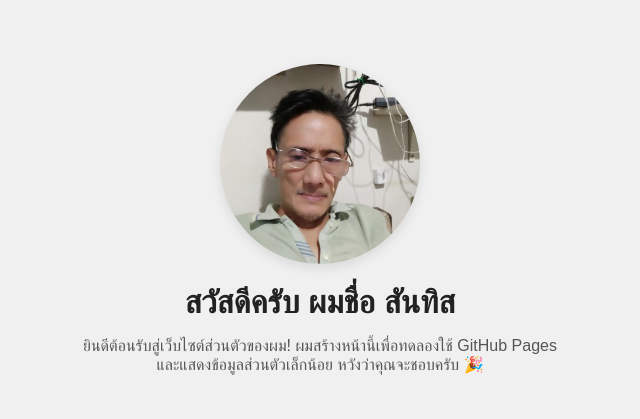
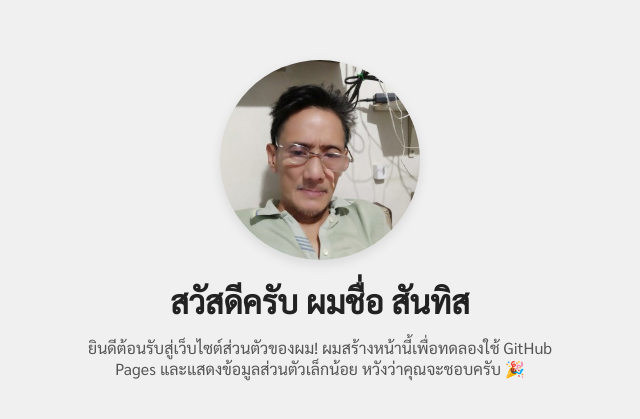
Before and after one commit to san2210/my-website, a plain HTML site: page index.html in a window 1280 px wide. Shown: the part 193-612 px from the top of the page, without its empty margins (320-960 px from the left). Drawn offline with Linux system fonts and the light colour scheme.

Commit message:
Add files via upload

```diff
--- a/index.html
+++ b/index.html
@@ -35,9 +35,8 @@
     }
   </style>
   <!-- Optional: load Thai-friendly font -->
-  <link rel="preconnect" href="https://fonts.googleapis.com">
-  <link rel="preconnect" href="https://fonts.gstatic.com" crossorigin>
-  <link href="https://fonts.googleapis.com/css2?family=Itim&display=swap" rel="stylesheet">
+  <link href="https://fonts.googleapis.com/css2?family=Sarabun&display=swap" rel="stylesheet" />
+
 </head>
 <body>
   <img src="1.jpg" alt="รูปของฉัน" />
```
